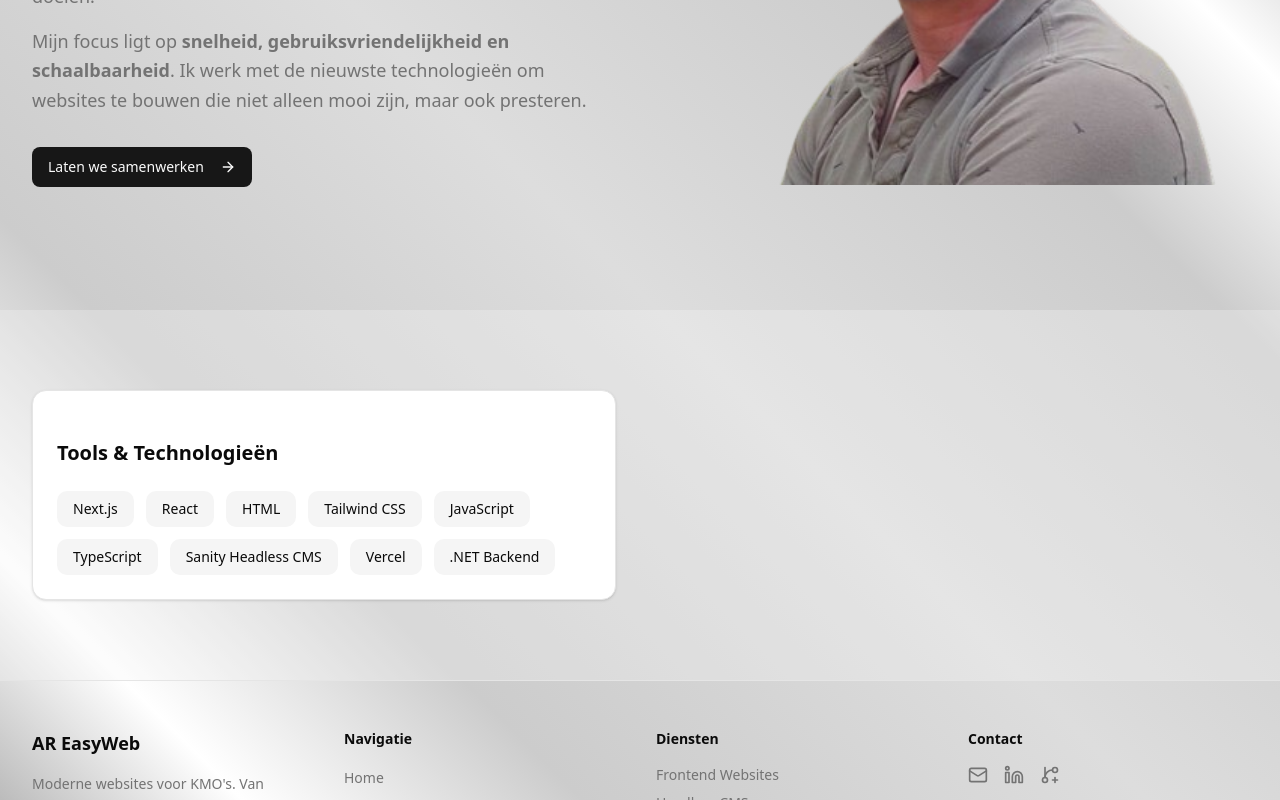
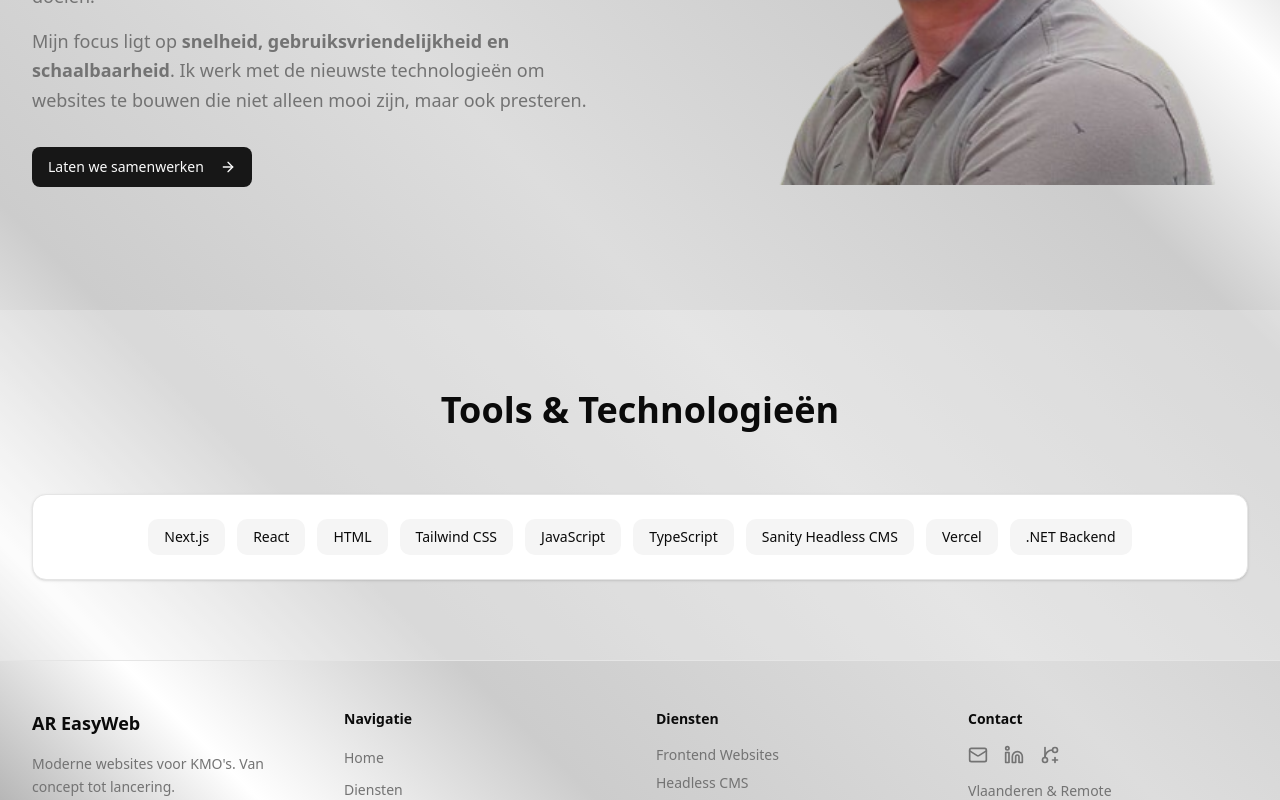
Before and after one commit to RAlmanzo/ar_easyweb, a Next.js app: page /about in a window 1280 px wide. Shown: the part 482-1282 px from the top of the page. Built offline with nearby package versions, Linux system fonts and the light colour scheme.

Commit message:
Edit tailwind styling for card in aboutpage

```diff
--- a/src/app/about/page.tsx
+++ b/src/app/about/page.tsx
@@ -66,12 +66,12 @@ export default function About() {
 
             <section className="py-20 px-4 sm:px-6 lg:px-8 bg-muted/30">
                 <div className="max-w-7xl mx-auto">
-                    <div className="grid lg:grid-cols-2 gap-12">
-                        <div>
+                    <div className="text-center mb-16">
+                        <h2 className="text-3xl sm:text-4xl font-bold text-foreground mb-4 text-balance">Tools & Technologieën</h2>
+                    </div>
                     <Card className="border-border shadow-sm h-full">
-                                <CardContent className="pt-6">
-                                    <h3 className="text-xl font-semibold text-foreground mb-6">Tools & Technologieën</h3>
-                                    <div className="flex flex-wrap gap-3">
+                        <CardContent className="flex justify-center items-center">
+                            <div className="flex gap-3 flex-wrap justify-center">
                                 {tools.map((tool, index) => (
                                     <span key={index} className="px-4 py-2 bg-muted rounded-lg text-sm text-foreground">
                                         {tool}
@@ -81,8 +81,6 @@ export default function About() {
                         </CardContent>
                     </Card>
                 </div>
-                    </div>
-                </div>
             </section>
         </div>
     );
```
Lines whose indentation alone changed are shown as unchanged.
